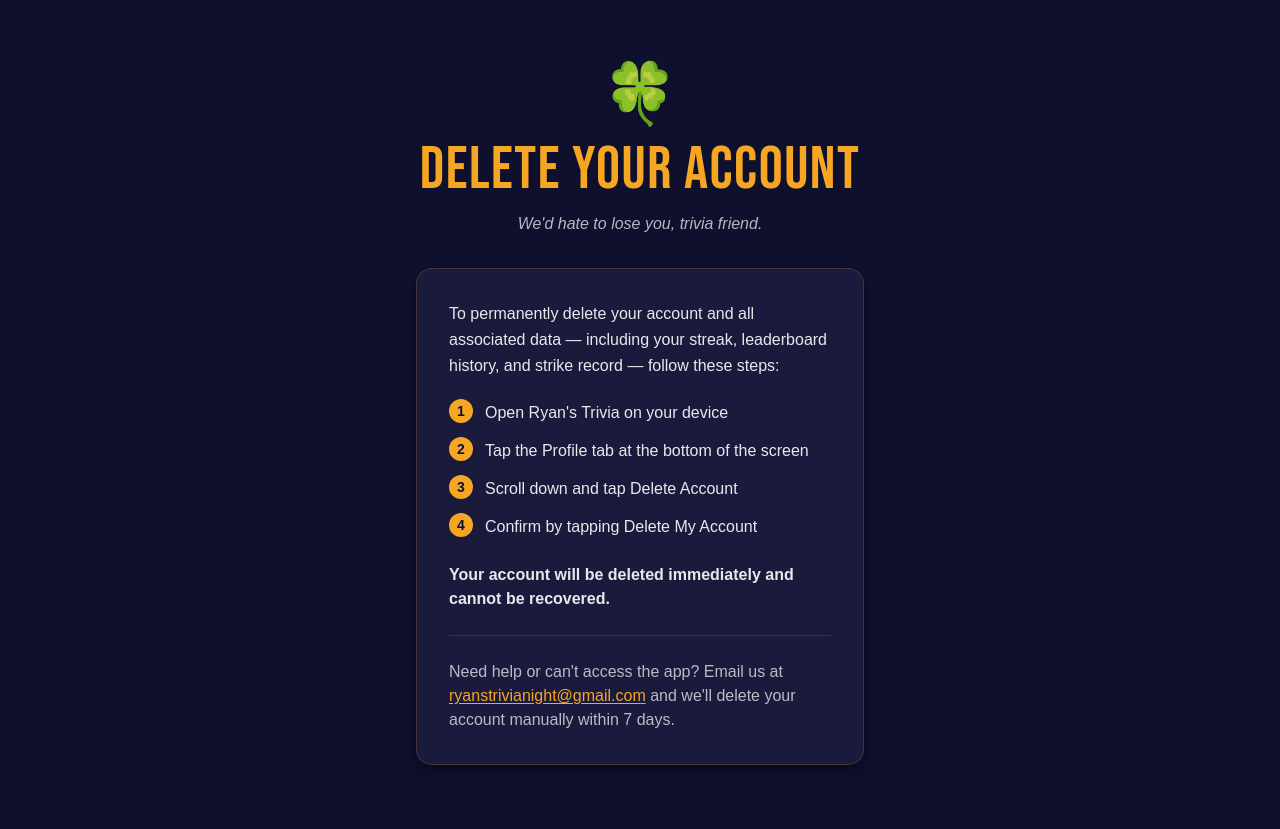
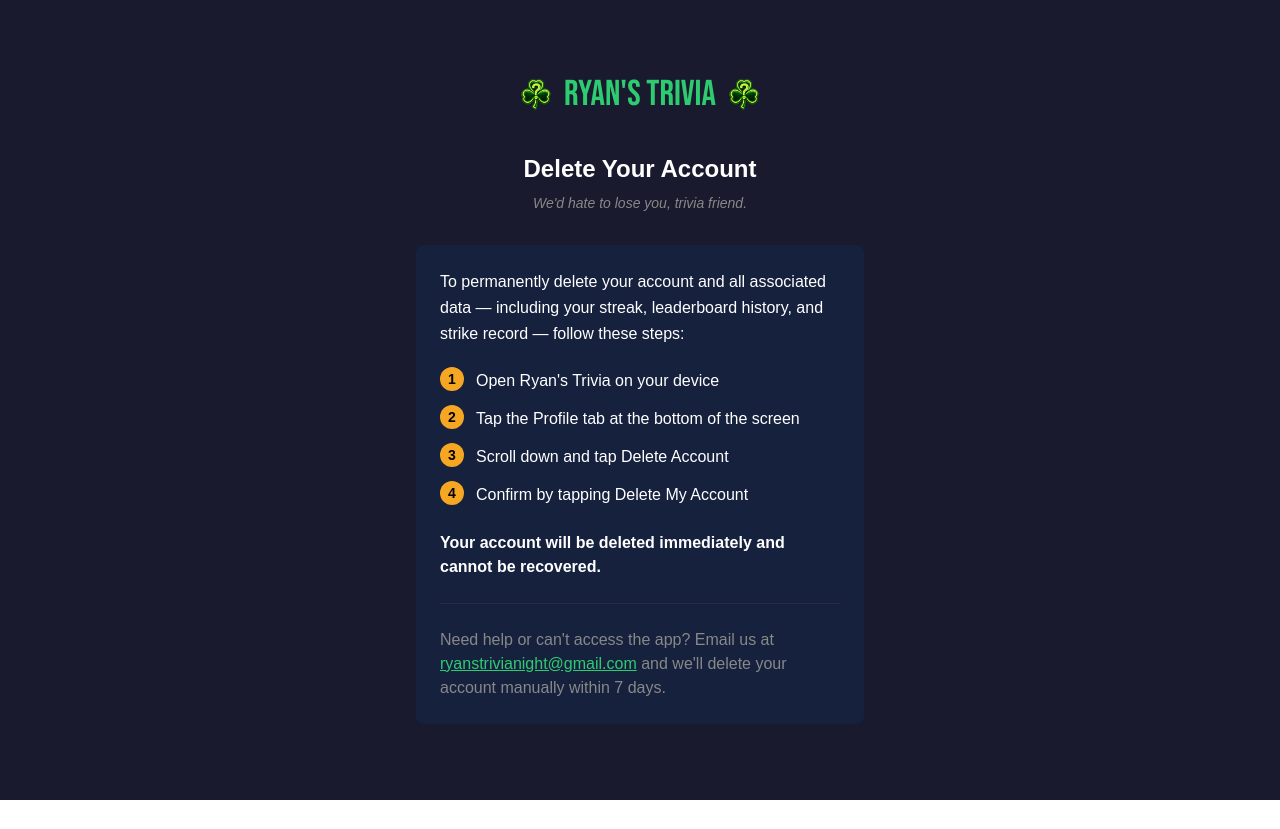
Before and after one commit to sslconsole/trivia-site, a Next.js app: page /delete-account in a window 1280 px wide. After the commit the page ends 800 px from the top, so only its background shows below. Built offline with nearby package versions, Linux system fonts and the light colour scheme.

Commit message:
Restyle delete-account page to match app's login screen visual style

```diff
--- a/app/delete-account/page.tsx
+++ b/app/delete-account/page.tsx
@@ -1,11 +1,20 @@
 import type { Metadata } from "next";
+import Image from "next/image";
 import { Bebas_Neue } from "next/font/google";
 
 const bebasNeue = Bebas_Neue({
   subsets: ["latin"],
   weight: "400",
-  variable: "--font-bebas-neue",
 });
+
+const COLORS = {
+  background: "#1a1a2e",
+  surface: "#16213e",
+  primary: "#2ecc71",
+  text: "#ffffff",
+  textMuted: "#888888",
+  gold: "#F5A623",
+};
 
 export const metadata: Metadata = {
   title: "Ryan's Trivia",
@@ -13,24 +22,40 @@
 
 export default function DeleteAccountPage() {
   return (
-    <main className="min-h-screen bg-[#0f0f2e] flex flex-col items-center justify-center px-4 py-16">
-      <div className="w-full max-w-md flex flex-col items-center text-center">
-        <span className="text-6xl mb-4" role="img" aria-label="Shamrock">
-          🍀
-        </span>
+    <main
+      className="min-h-screen flex items-center justify-center px-6"
+      style={{ backgroundColor: COLORS.background }}
+    >
+      <div className="w-full max-w-md py-16">
+        <div className="flex items-center justify-center gap-[10px] mb-10">
+          <Image src="/shamrock.png" alt="" width={36} height={36} />
+          <h1
+            className={`${bebasNeue.className} text-center`}
+            style={{ fontSize: 36, color: COLORS.primary, lineHeight: 1 }}
+          >
+            Ryan&apos;s Trivia
+          </h1>
+          <Image src="/shamrock.png" alt="" width={36} height={36} />
+        </div>
 
-        <h1
-          className={`${bebasNeue.variable} font-[family-name:var(--font-bebas-neue)] text-5xl sm:text-6xl tracking-wide text-[#F5A623]`}
+        <h2
+          className="text-center text-2xl font-semibold mb-2"
+          style={{ color: COLORS.text }}
         >
           Delete Your Account
-        </h1>
-
-        <p className="mt-3 text-white/70 italic">
+        </h2>
+        <p
+          className="text-center text-sm italic mb-8"
+          style={{ color: COLORS.textMuted }}
+        >
           We&apos;d hate to lose you, trivia friend.
         </p>
 
-        <div className="mt-8 w-full rounded-2xl bg-[#1a1a3d] border border-[#F5A623]/20 shadow-lg shadow-black/30 p-6 sm:p-8 text-left">
-          <p className="text-white/90 leading-relaxed">
+        <div
+          className="rounded-lg p-6 text-left"
+          style={{ backgroundColor: COLORS.surface }}
+        >
+          <p style={{ color: COLORS.text }} className="leading-relaxed">
             To permanently delete your account and all associated data —
             including your streak, leaderboard history, and strike record —
             follow these steps:
@@ -43,26 +68,32 @@
               "Scroll down and tap Delete Account",
               "Confirm by tapping Delete My Account",
             ].map((step, i) => (
-              <li key={i} className="flex gap-3 text-white/90">
-                <span className="flex-none w-6 h-6 rounded-full bg-[#F5A623] text-[#0f0f2e] font-bold text-sm flex items-center justify-center">
+              <li key={i} className="flex gap-3">
+                <span
+                  className="flex-none w-6 h-6 rounded-full font-bold text-sm flex items-center justify-center"
+                  style={{ backgroundColor: COLORS.gold, color: "#000000" }}
+                >
                   {i + 1}
                 </span>
-                <span className="pt-0.5">{step}</span>
+                <span className="pt-0.5" style={{ color: COLORS.text }}>
+                  {step}
+                </span>
               </li>
             ))}
           </ol>
 
-          <p className="mt-6 text-white/90 font-semibold">
+          <p className="mt-6 font-semibold" style={{ color: COLORS.text }}>
             Your account will be deleted immediately and cannot be recovered.
           </p>
 
-          <hr className="my-6 border-white/10" />
+          <hr className="my-6" style={{ borderColor: "#2a2a4a" }} />
 
-          <p className="text-white/70">
+          <p style={{ color: COLORS.textMuted }}>
             Need help or can&apos;t access the app? Email us at{" "}
             <a
               href="mailto:ryanstrivianight@gmail.com"
-              className="text-[#F5A623] font-medium underline underline-offset-2 hover:text-[#F5A623]/80"
+              style={{ color: COLORS.primary }}
+              className="font-medium underline"
             >
               ryanstrivianight@gmail.com
             </a>{" "}
```
Also changed, not shown: public/shamrock.png (added).
